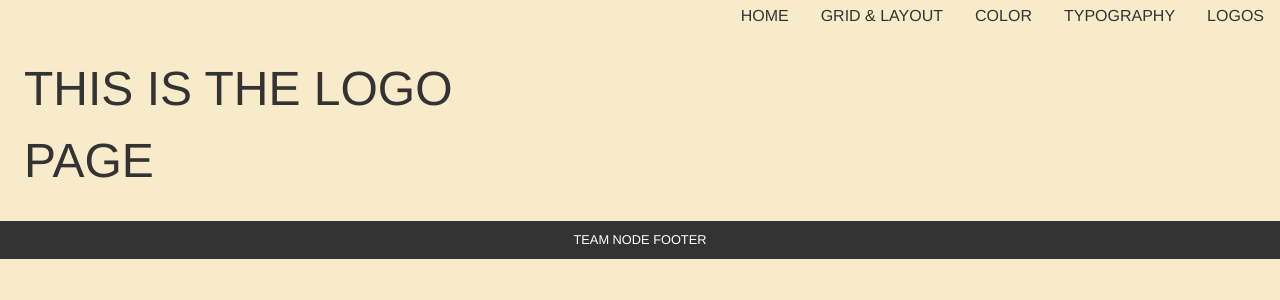
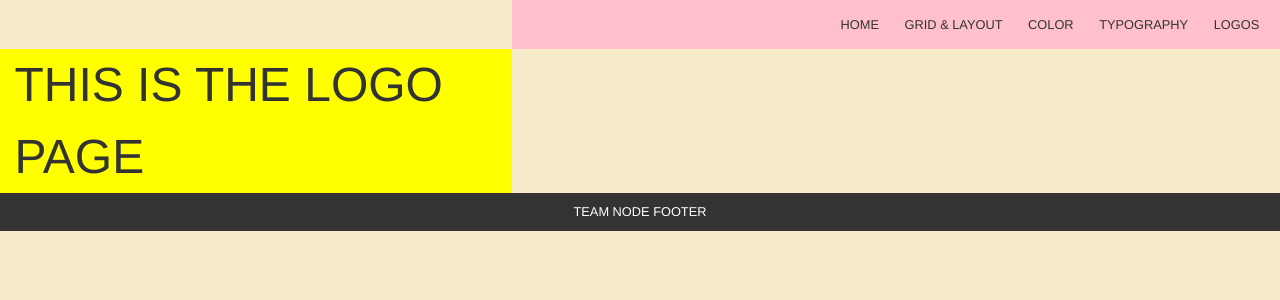
Before and after one commit to blackfalcon/UXEBootCamp-B12.StyleGuide, a Node project: template styleGuide/views/logo.jade in a window 1280 px wide. Shown: the top 300 px of the page. Run offline with Node 20 templates, Linux system fonts and the light colour scheme; the template is opened without the code that fills it, so the values that code supplies are empty.

Commit message:
completed header and footer

```diff
--- a/styleGuide/public/stylesheets/application.css
+++ b/styleGuide/public/stylesheets/application.css
@@ -79,15 +79,18 @@ header, footer {
 h1 {
   width: 40%;
   font: 3em/1.5 helvetica;
+  background-color: yellow;
   text-align: left;
   color: #333;
-  padding: 0.3em 0.5em 0.5em 0.5em;
+  padding: 0 0 0 0.3em;
   text-transform: uppercase;
   display: inline-block;
   vertical-align: top; }
 
 nav {
   width: 60%;
+  background-color: pink;
+  padding: 0.5em;
   display: inline-block;
   line-height: 2em;
   text-align: right;
@@ -95,7 +98,7 @@ nav {
   nav a {
     font-family: helvetica;
     color: #333;
-    font-size: 1em;
+    font-size: 0.8em;
     text-transform: uppercase;
     text-decoration: none; }
   nav a:hover {
--- a/styleGuide/sass/_layout.scss
+++ b/styleGuide/sass/_layout.scss
@@ -18,9 +18,10 @@ footer {
 h1 {
   width: 40%;
   font: 3em/1.5 helvetica;
+  background-color: yellow;
   text-align: left;
   color: $grey;
-  padding: .3em .5em .5em .5em;
+  padding: 0 0 0 .3em;
   text-transform:uppercase;
   display: inline-block;
   vertical-align: top;
@@ -28,15 +29,16 @@ h1 {
 
 nav {
   width: 60%;
+  background-color: pink;
+  padding: 0.5em;
   display: inline-block;
-  // height: 4em;
   line-height: 2em;
   text-align: right;
   vertical-align: top;
   a{
         font-family: helvetica;
         color: $grey;
-        font-size: 1em;
+        font-size: 0.8em;
         text-transform:uppercase;
         text-decoration: none;
       }
```
Also changed, not shown: 1 other file.
